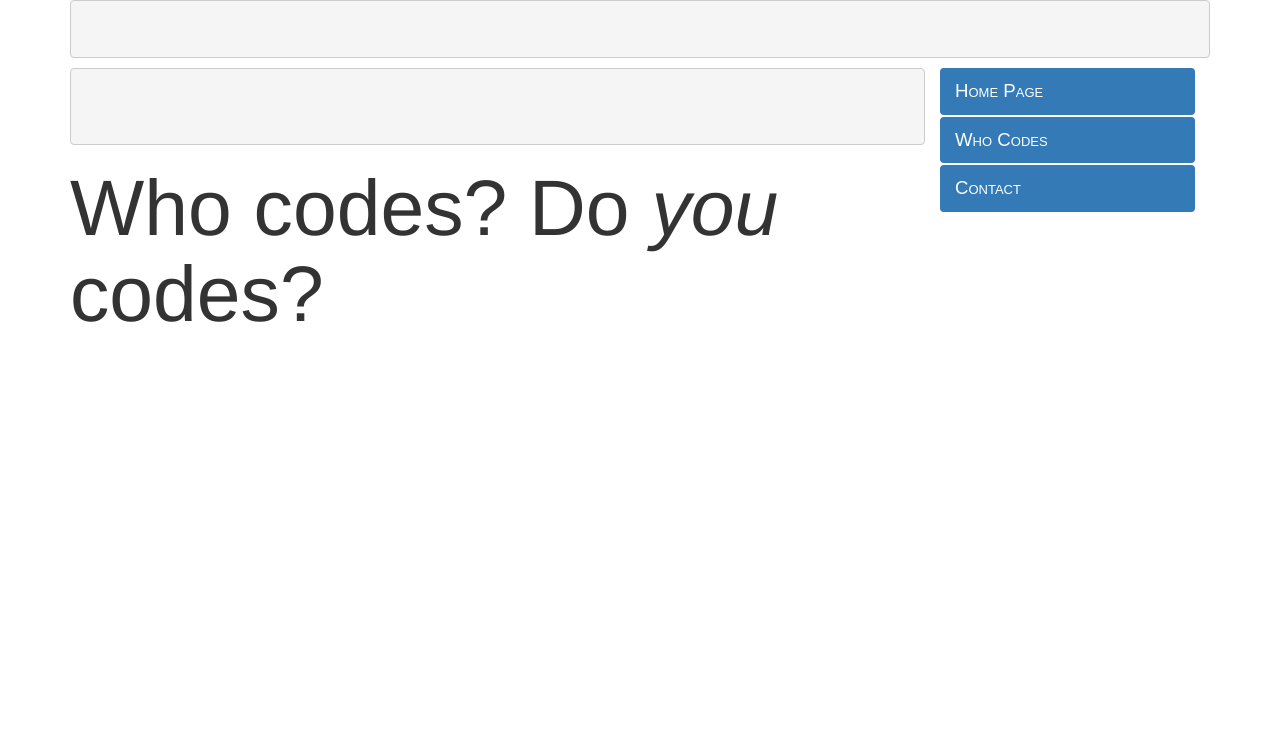
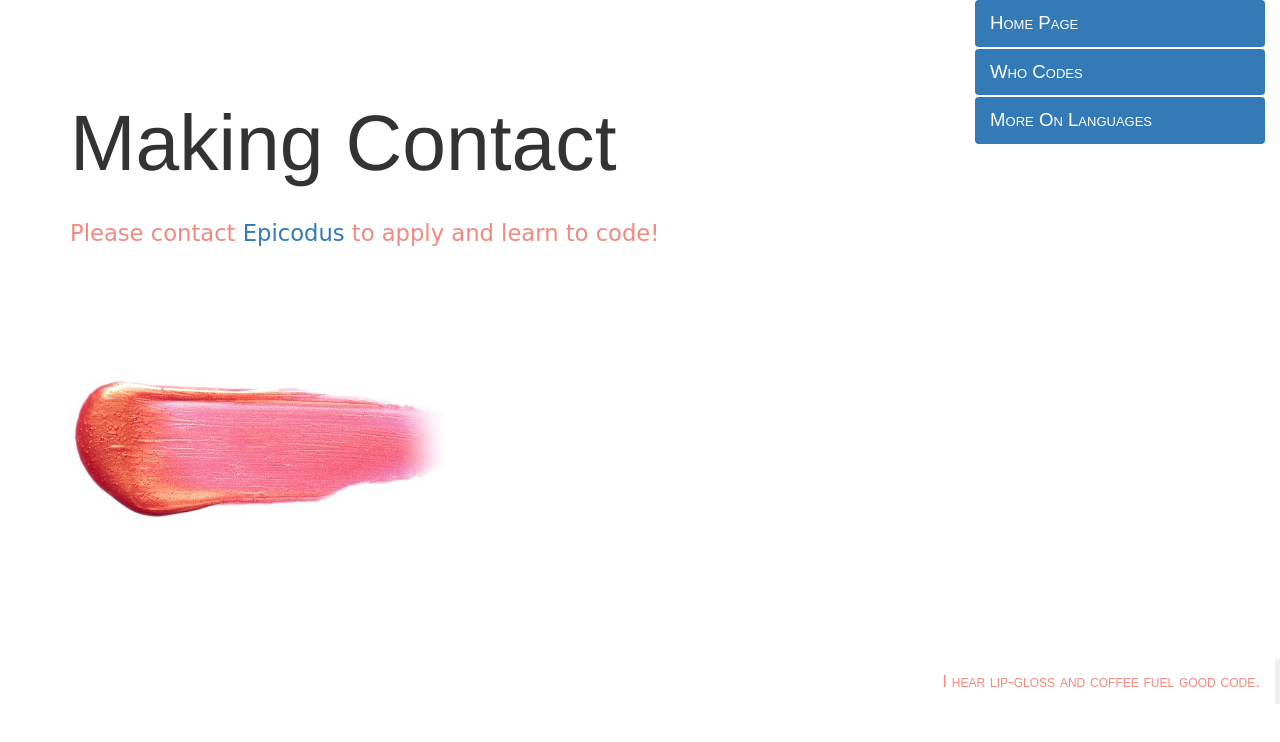
Before and after one commit to BlueDotCafe/week-in-review, a plain HTML site: page contact.html in a window 1280 px wide. Drawn offline with Linux system fonts and the light colour scheme.

Commit message:
Add corrections in contact page and design changes on all html pages.

```diff
--- a/contact.html
+++ b/contact.html
@@ -7,22 +7,28 @@
       <title>Contact</title>
     </head>
     <body>
-      <div class="container">
-      <pre>
-
-      </pre>
       <div class="col-md-3">
          <ul class="nav nav-pills nav-stacked">
            <li class="active"><a href="index.html" data-toggle="tab">Home Page</a></li>
            <li class="active"><a href="who-codes.html" data-toggle="tab">Who Codes</a></li>
-           <li class="active"><a href="contact.html" data-toggle="tab">Contact</a></li>
+           <li class="active"><a href="languages.html" data-toggle="tab">More On Languages</a></li>
          </ul>
       </div>
-      <pre>
-
-
-      </pre>
-       <h1>Who codes? Do <em>you</em> codes?</h1>
+      <div class="container">
+        <br><br><br><br>
+        <h1>Making Contact</h1>
+        <br>
+        <p>Please contact <a href="https://www.epicodus.com/apply/">Epicodus</a> to apply and learn to code!</p>
+      </div>
+      <div class="container">
+        <div class="row">
+          <div class="col-md-8"><img src="img/lipgloss.jpg" alt="a smear of lipgloss"></div>
+        </div>
+      </div>
+      <br>
+      <blockquote class="blockquote-reverse">
+        <p>I hear lip-gloss and coffee fuel good code.</p>
+      </blockquote>
       </div>
     </body>
   </html>
```
Also changed, not shown: index.html (+2 -8 lines), languages.html (+8 -16 lines), who-codes.html (+15 -1 lines), img/lipgloss.jpg (added), img/watercolor.JPG (added).
